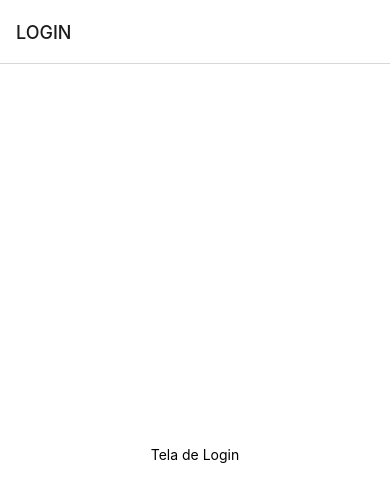
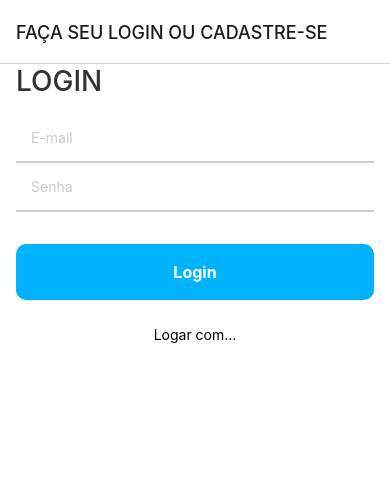
Before and after one commit to viictorst/app-livraria-react, a React Native app: screen /Login in a window 390 px wide. Shown: the top 502 px of the page. Built offline with nearby package versions, Linux system fonts and the light colour scheme; grey boxes are pictures that could not be loaded.

Commit message:
Subindo arquivos

```diff
--- a/App.js
+++ b/App.js
@@ -19,7 +19,7 @@ export default function App() {
         <Stack.Screen
           name='Login'
           component={Login}
-          options={{title:"LOGIN"}}
+          options={{title:"FAÇA SEU LOGIN OU CADASTRE-SE"}}
         />
 
       </Stack.Navigator>
--- a/src/screens/Login.js
+++ b/src/screens/Login.js
@@ -1,12 +1,49 @@
-import { StatusBar } from "expo-status-bar";
-import { StyleSheet, Text, View } from "react-native";
+import { StyleSheet, Text, SafeAreaView, Image, View, VirtualizedList, TextInput, TouchableOpacity, ScrollView } from "react-native";
 
 export default function Login() {
     return (
-        <View style={styles.container}>
-            <Text>Tela de Login</Text>
-            <StatusBar style="auto" />
-        </View>
+        <SafeAreaView style={styles.container}>
+
+        <ScrollView>
+            <View style={styles.topo}>
+                <Image
+                    style={styles.login}
+                    source={require('../assets/login.png')}
+                />
+            </View>
+
+            <Text style={styles.titulo}>LOGIN</Text>
+
+            <View style={styles.containerTextInput}>
+                <TextInput
+                    style={styles.input}
+                    placeholder='E-mail'
+                    placeholderTextColor='#ccc'
+                    keyboardType='email-adress'
+                />
+                <TextInput
+                    style={styles.input}
+                    placeholder='Senha'
+                    placeholderTextColor='#ccc'
+                    secureTextEntry={true}
+                />
+            </View>
+
+            <TouchableOpacity>
+                <Text style={styles.botaoLogin}> Login </Text>
+            </TouchableOpacity>
+
+            <Text style={styles.logarCom}>Logar com...</Text>
+
+            <View style={styles.opcoesLogin}>
+                <Image
+                    style={styles.login}
+                    source={require('../assets/login.png')}
+                />
+            </View>
+        </ScrollView>
+
+        </SafeAreaView>
     );
 }
 
@@ -14,7 +51,48 @@ const styles = StyleSheet.create({
     container: {
         flex: 1,
         backgroundColor: '#fff',
+    },
+
+    topo: {
         alignItems: 'center',
-        justifyContent: 'center',
     },
+
+    login: {
+        width: 350,
+    },
+
+    titulo: {
+        fontSize: 28,
+        fontWeight: '500',
+        color: '#333',
+        marginLeft: 16,
+    },
+
+    containerTextInput: {
+        padding: 16,
+    },
+
+    input: {
+        padding: 15,
+        borderBottomWidth: 2,
+        borderBottomColor: '#ccc',
+    },
+
+    botaoLogin: {
+        margin: 16,
+        padding: 18,
+        color: '#fff',
+        backgroundColor: '#00b2ff',
+        borderRadius: 10,
+        fontWeight: '700',
+        fontSize: 16,
+        textAlign: 'center',
+    },
+
+    logarCom: {
+        margin: 10,
+        textAlign: 'center',
+    },
+
+
 });
```
